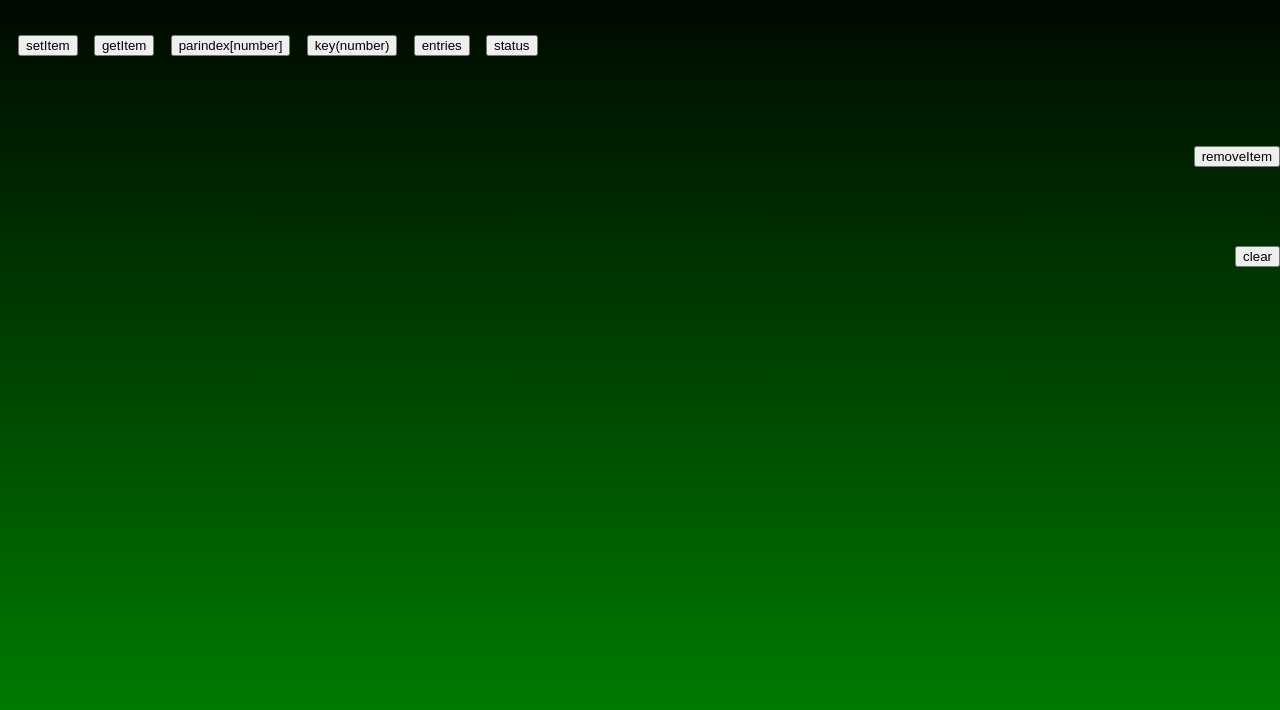
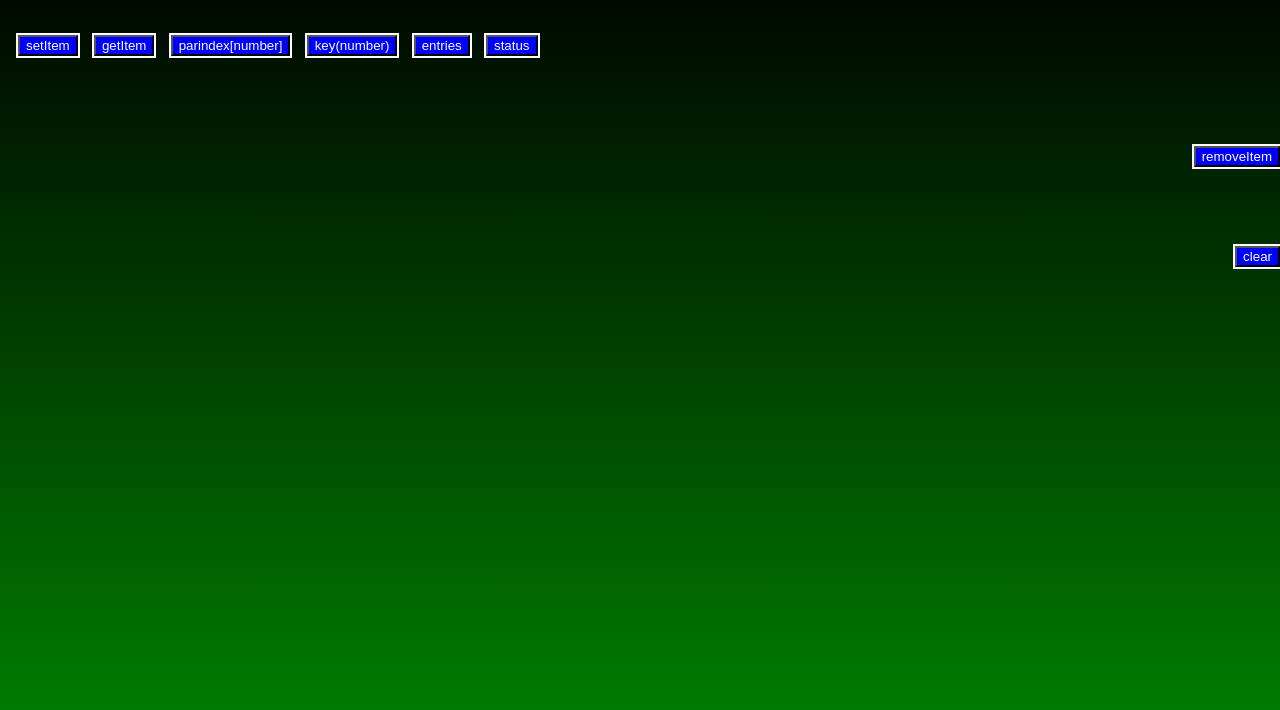
Before and after one commit to leonardosotelo89/leonardosotelo89-localStorage-manager, a plain HTML site: page index.html in a window 1280 px wide. Shown: the part 54-764 px from the top of the page. Drawn offline with Linux system fonts and the light colour scheme.

Commit message:
Update index.html

```diff
--- a/index.html
+++ b/index.html
@@ -42,6 +42,10 @@ h2{
 }
 button{
   margin-left: 10px;
+  font-weight:500;
+  color:white ;
+  background-color:blue;
+  outline:2px solid white ;
 }
 #clear{
   position: absolute ;
```
